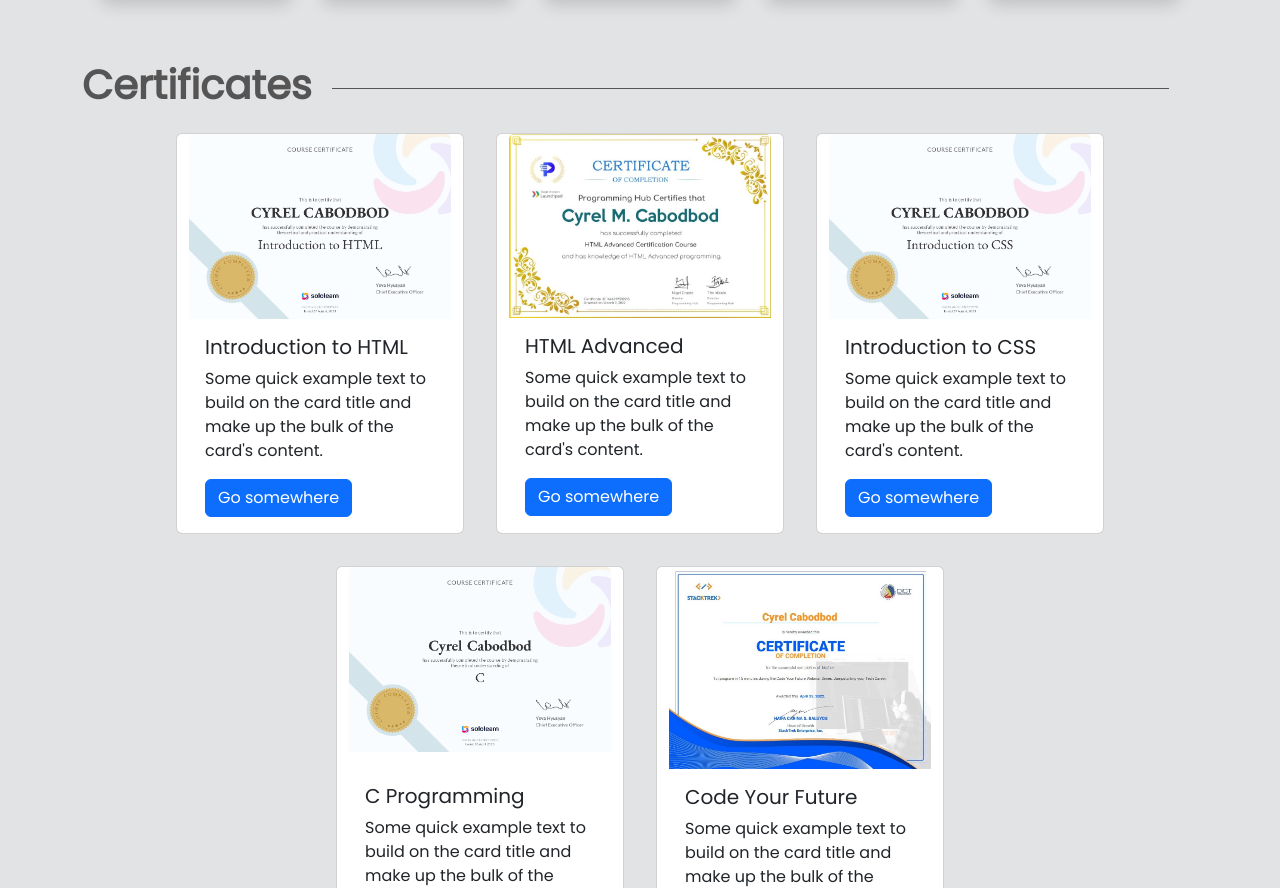
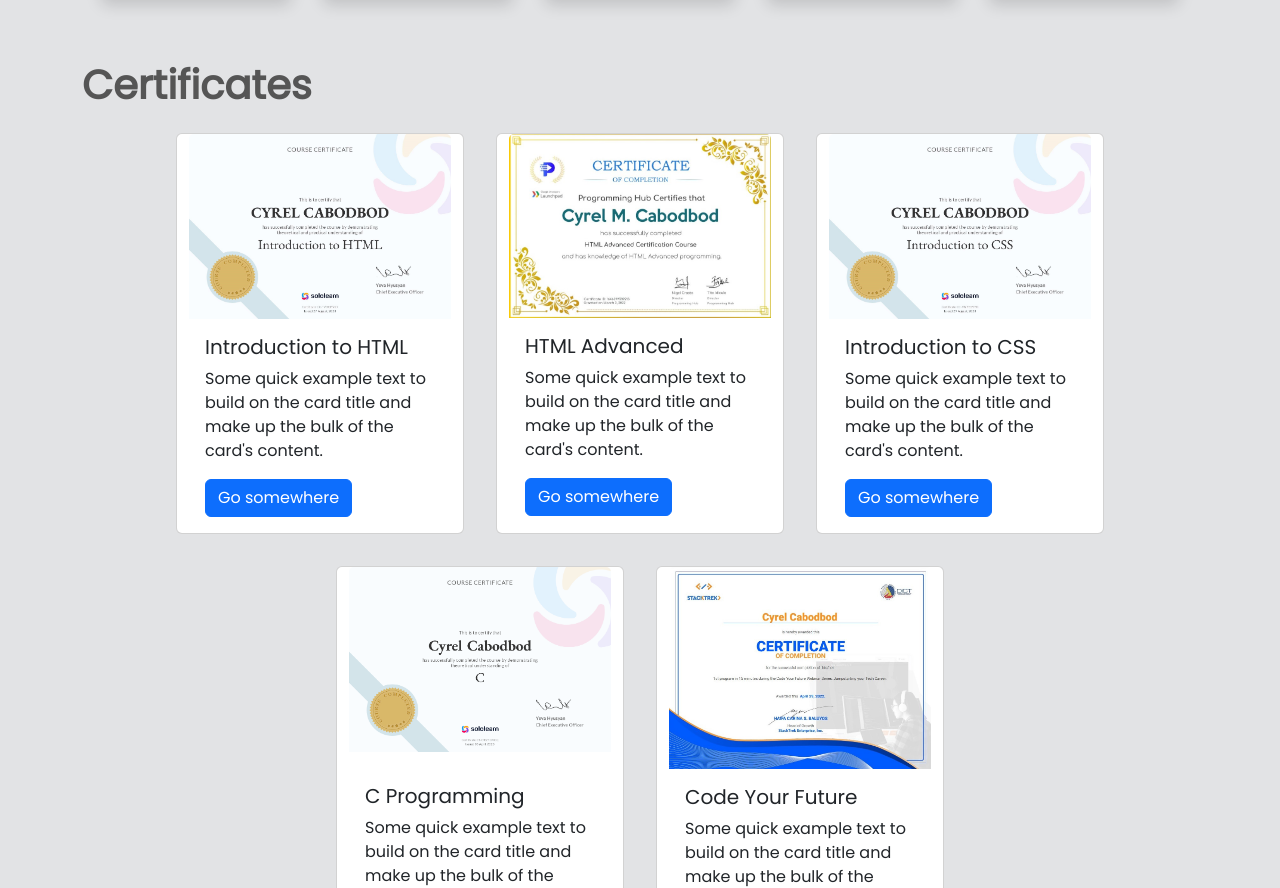
Before and after one commit to Cyrelcab/cyrel-cabodbod, a plain HTML site: page index.html in a window 1280 px wide. Shown: the part 2123-3011 px from the top of the page. Drawn offline with nearby package versions, Linux system fonts and the light colour scheme.

Commit message:
progress

```diff
--- a/index.html
+++ b/index.html
@@ -180,7 +180,7 @@
           </div>
         </div>
         <!--certificates row-->
-        <h1 class="fw-bold mt-5 custom-color">Certificates <span class="line"></span></h1>
+        <h1 class="fw-bold mt-5 custom-color">Certificates</h1>
         <div class="row justify-content-center">
           <div class="card m-3" style="width: 18rem">
             <img src="img/certificates/html_cert.jpg" class="card-img-top" alt="..." />
--- a/style.css
+++ b/style.css
@@ -74,13 +74,6 @@ body {
   height: 150px;
 }
 /*certificates*/
-.line {
-  display: inline-block;
-  width: 75%; /* Adjust the width of the line as needed */
-  height: 1px; /* Adjust the thickness of the line as needed */
-  background-color: rgb(85, 85, 85); /* Adjust the color of the line as needed */
-  vertical-align: middle; /* Align the line vertically with the text */
-  margin-left: 10px; /* Adjust the spacing between the word and the line */
-}
+
 
 /*end of tech stack section*/
```
